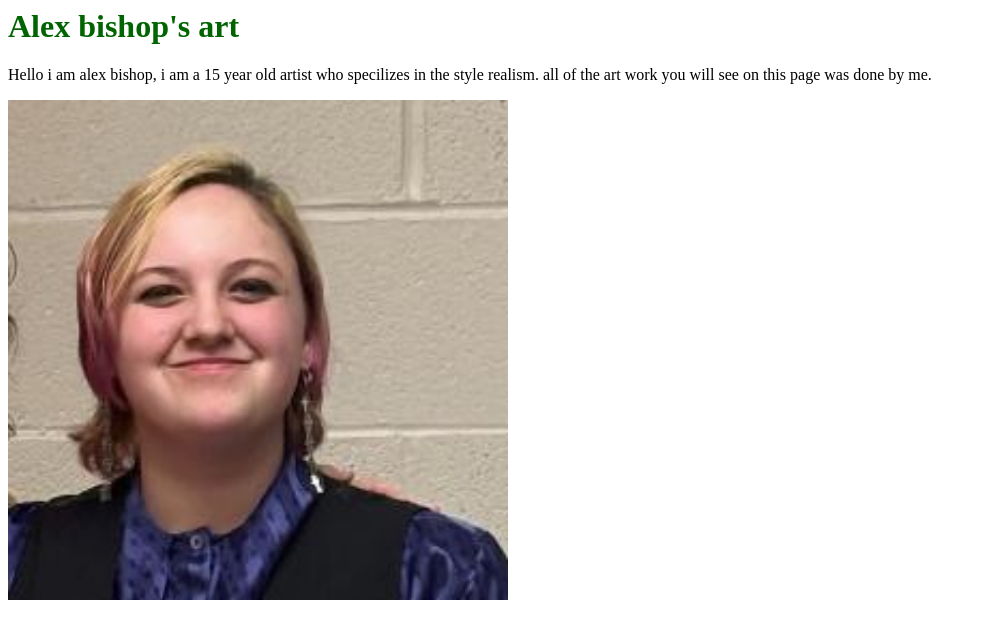
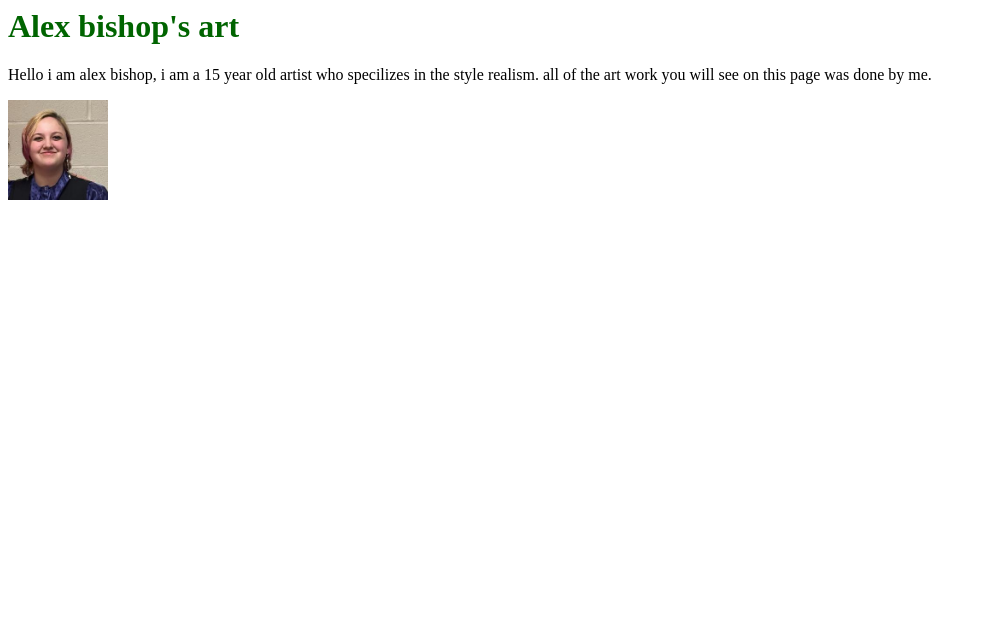
Before and after one commit to Alexbishopisthebest/Alexbishopisthebest.github.io, a plain HTML site: page index.html in a window 1280 px wide. Shown: the whole page, without its empty margins (0-986 px from the left). Drawn offline with Linux system fonts and the light colour scheme.

Commit message:
size dif

```diff
--- a/index.html
+++ b/index.html
@@ -10,5 +10,5 @@
     <h1>Alex bishop's art </h1>
     <p>Hello i am alex bishop, i am a 15 year old artist who specilizes in the style realism.
         all of the art work you will see on this page was done by me. </p>
-        <img src="https://alexbishopisthebest.github.io/IMG_0667.jpeg" alt="alex bishop " width="500" height="500"/>
+        <img src="https://alexbishopisthebest.github.io/IMG_0667.jpeg" alt="alex bishop " width="100" height="100"/>
 </body>
```
